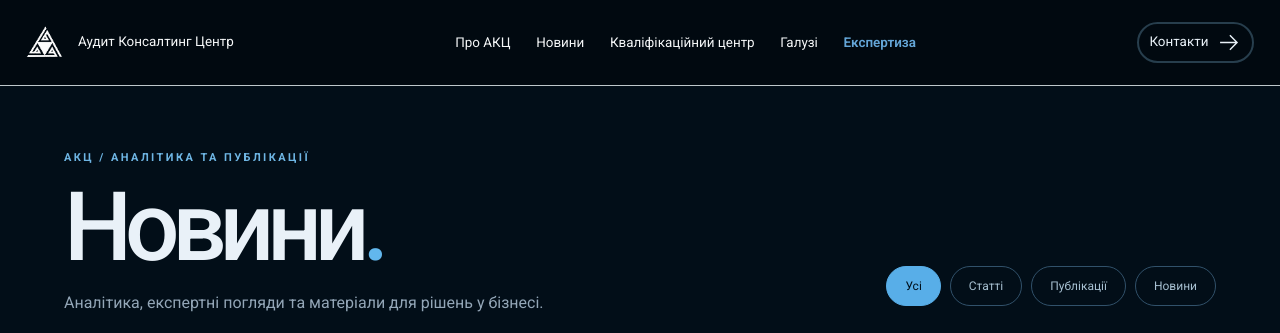
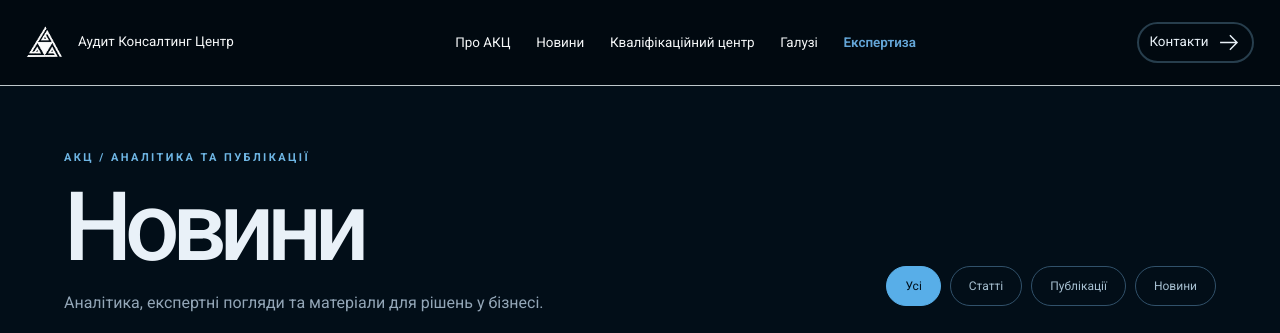
Before and after one commit to dnagorna3817-spec/website_akc_main, a Next.js app: page /insights in a window 1280 px wide. Shown: the top 333 px of the page. Built offline with nearby package versions, Linux system fonts and the light colour scheme.

Commit message:
Remove dot from News heading

```diff
--- a/app/insights/page.tsx
+++ b/app/insights/page.tsx
@@ -27,7 +27,7 @@ export default function InsightsPage() {
         <div className={styles.intro}>
           <div>
             <p className={styles.eyebrow}>АКЦ / АНАЛІТИКА ТА ПУБЛІКАЦІЇ</p>
-            <h1>Новини<span className={styles.period}>.</span></h1>
+            <h1>Новини</h1>
             <p className={styles.lead}>Аналітика, експертні погляди та матеріали для рішень у бізнесі.</p>
           </div>
           <div className={styles.filters} role="group" aria-label="Категорії публікацій">
```
